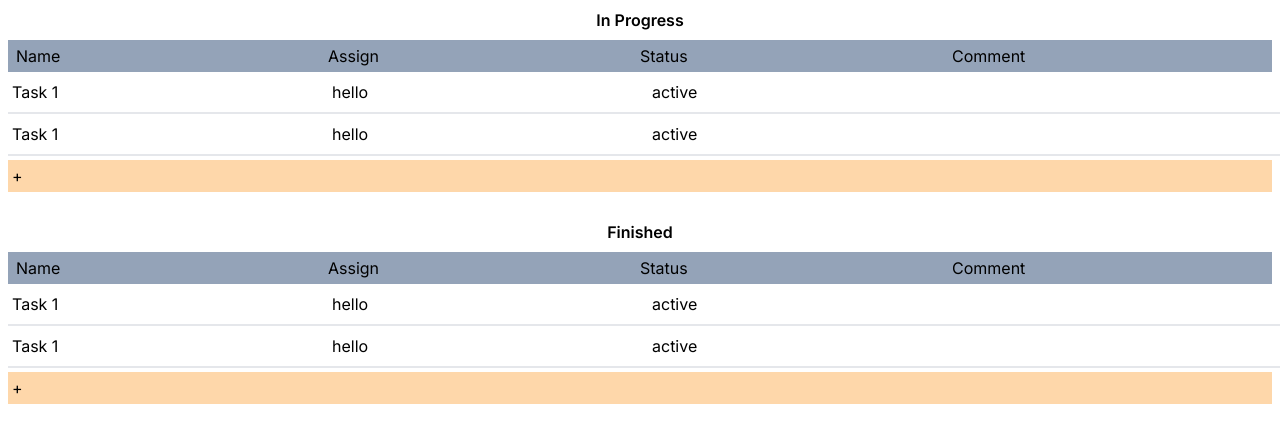
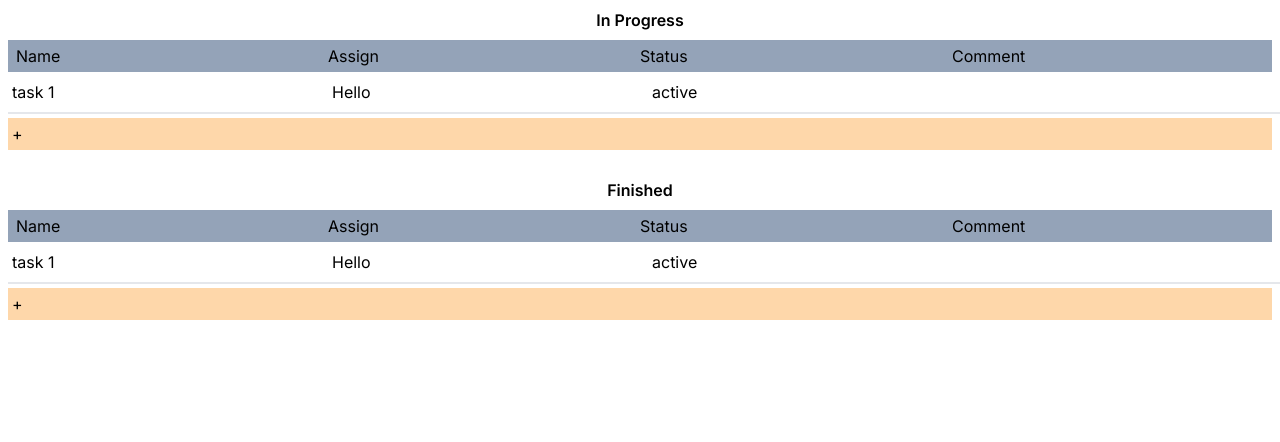
Before and after one commit to sihotang-yonathan1/collaborative-todo-app-nextjs, a Next.js app: page /task_group/1 in a window 1280 px wide. Shown: the top 442 px of the page. Built offline with nearby package versions, Linux system fonts and the light colour scheme.

Commit message:
[task_group/[id]] Set task based on hardcoded dummy data

```diff
--- a/app/task_group/[id]/component/TaskList.tsx
+++ b/app/task_group/[id]/component/TaskList.tsx
@@ -18,6 +18,12 @@ export function TaskRow({title, assignedPerson, status, comment}: {title: string
 }
 
 export default function TaskList(){
+    const taskData = [{
+        title: "task 1",
+        assignedPerson: ["Hello"],
+        status: "active",
+        comment: null
+    }]
     return (
        <div className="flex flex-col p-2">
             <div className="flex flex-col relative">
@@ -28,18 +34,17 @@ export default function TaskList(){
                     <p className="flex-1">Status</p>
                     <p className="flex-1">Comment</p>
                 </div>
-                <TaskRow
-                    title="Task 1"
-                    assignedPerson={["hello"]}
-                    status="active"
-                    comment={null}
-                />
-                <TaskRow
-                    title="Task 1"
-                    assignedPerson={["hello"]}
-                    status="active"
-                    comment={null}
-                />
+                {
+                    taskData.map((value, index)=> (
+                        <TaskRow
+                            key={index}
+                            title={value.title}
+                            assignedPerson={value.assignedPerson}
+                            status={value.status}
+                            comment={value.comment}
+                        />
+                    ))
+                }
             </div>
             <div className="bottom-0 bg-orange-200 my-1">
                 <button className="p-1">+</button>
```
